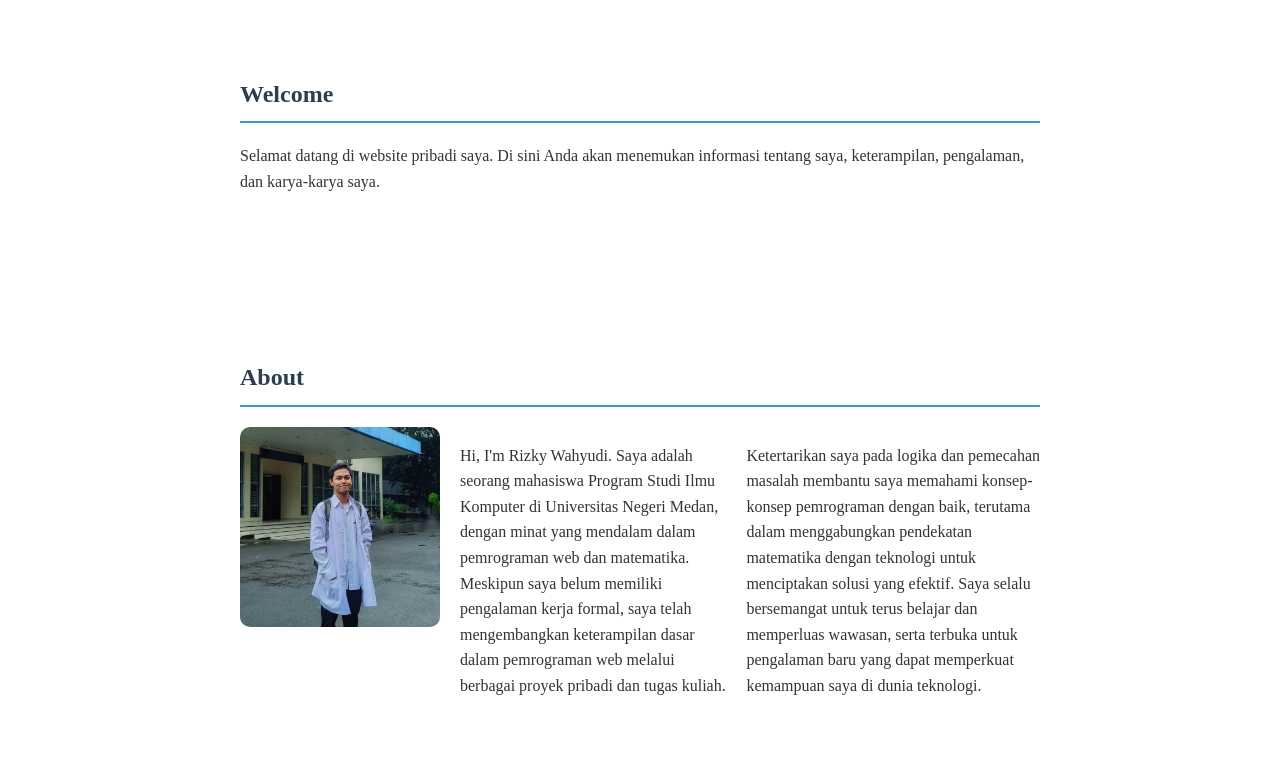
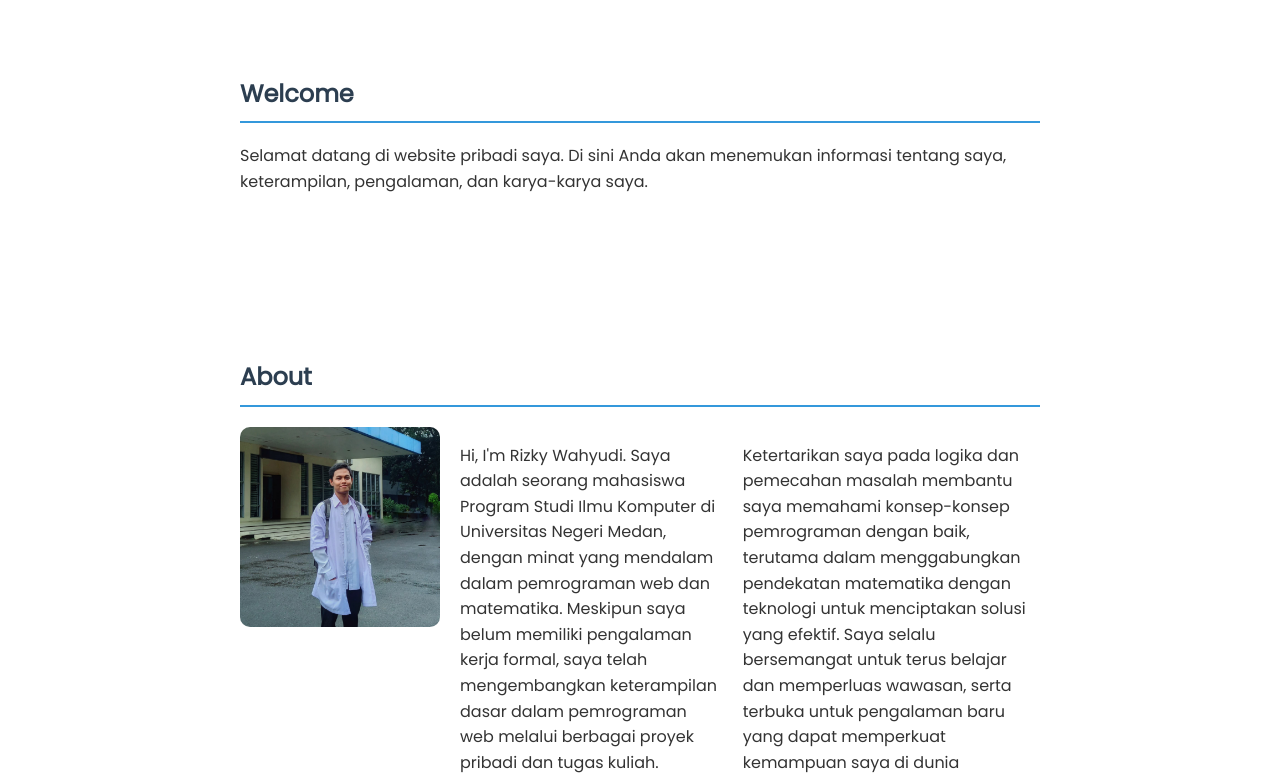
Before and after one commit to rizkywahyudiii/UTS_PSIK23C_RizkyWahyudi, a plain HTML site: page index.html in a window 1280 px wide. Shown: the part 69-848 px from the top of the page. Drawn offline with Linux system fonts and the light colour scheme.

Commit message:
Update index.html

```diff
--- a/index.html
+++ b/index.html
@@ -5,6 +5,7 @@
     <meta name="viewport" content="width=device-width, initial-scale=1.0">
     <title>Rizky Wahyudi</title>
     <link rel="stylesheet" href="assets/css/styles.css">
+    <link href='https://fonts.googleapis.com/css?family=Poppins' rel='stylesheet'>
     <script src="assets/js/script.js"></script>
 </head>
 <body>
```
